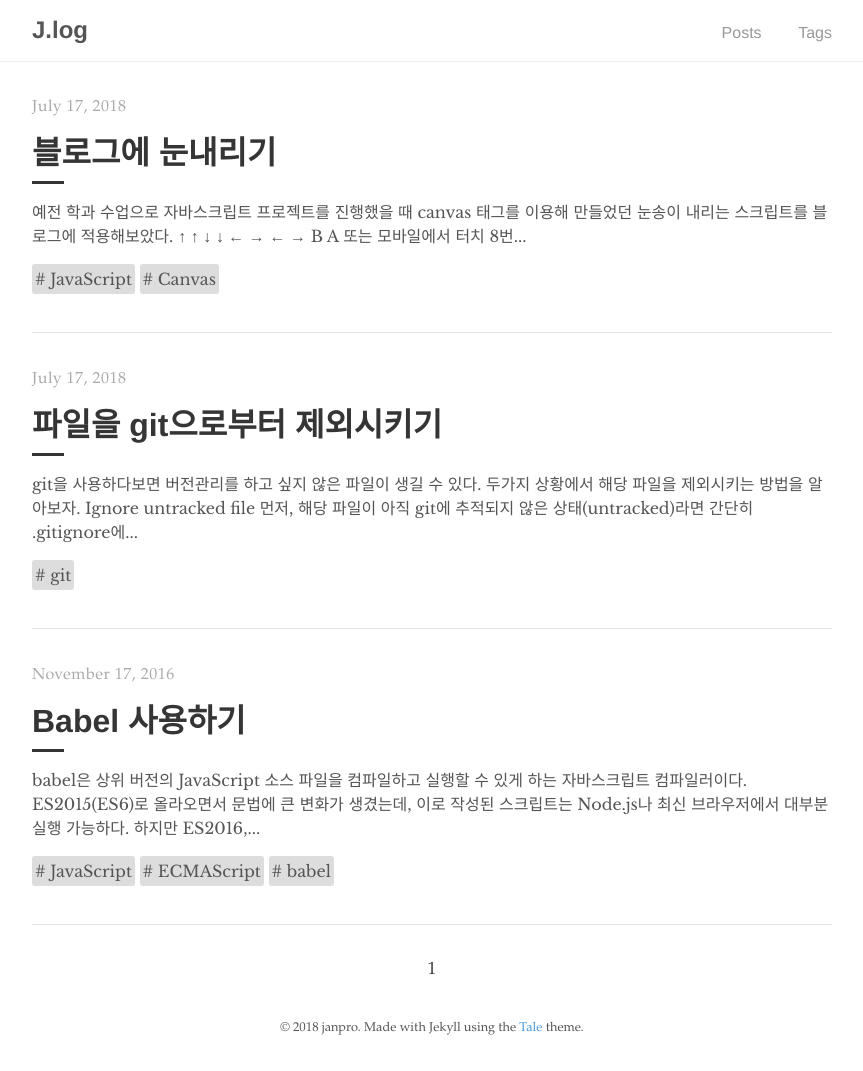
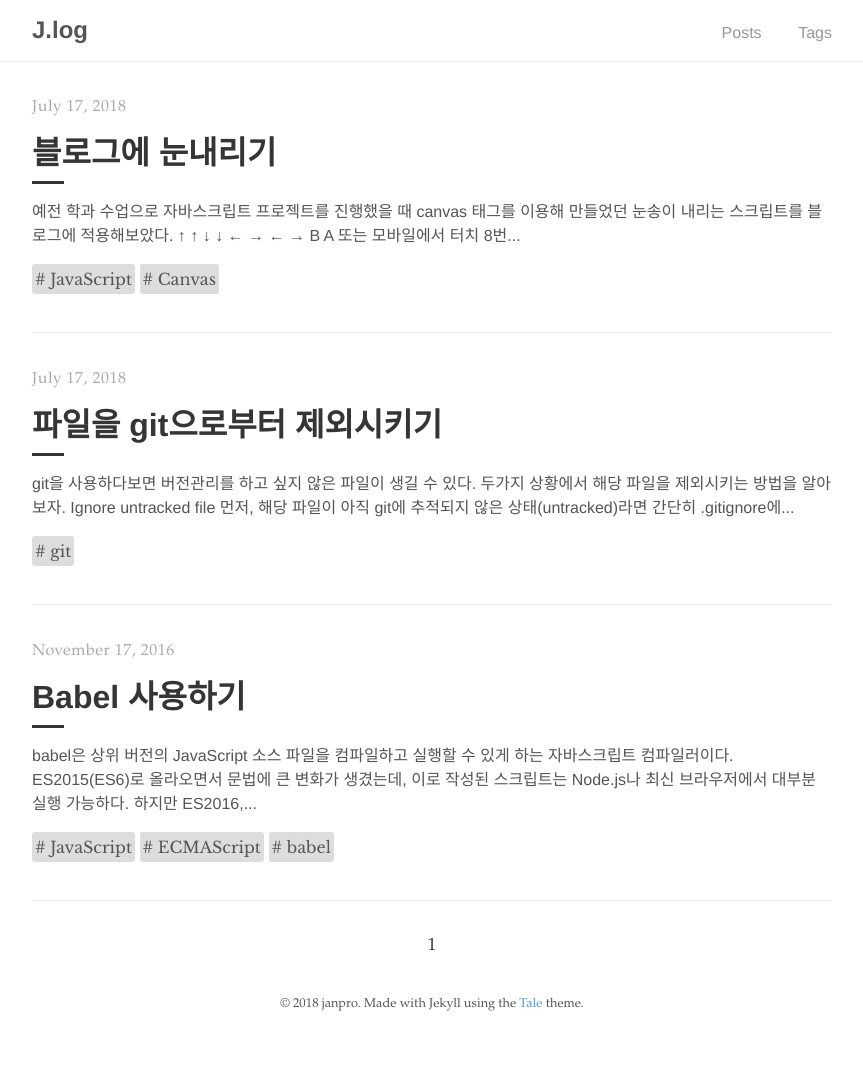
Before and after one commit to janpro0706/janpro0706.github.io, a Jekyll site: the page built from index.html, in a window 1280 px wide. Shown: the whole page, without its empty margins (208-1071 px from the left). Built offline with Jekyll 4.4.1, drawn with Linux system fonts in a browser that asks for light colours; the list of posts is cut into pages by our own code; comment, search, counter and statistics services are not loaded; after the commit the page ends 1047 px from its top, so only the background shows below that.

Commit message:
change font of p tags.

```diff
--- a/_sass/tale/_base.scss
+++ b/_sass/tale/_base.scss
@@ -33,6 +33,10 @@ h6 {
   color: $default-shade;
   font-family: $sans-serif;
   line-height: normal;
+}
+
+p {
+  font-family: $sans-serif;
 }
 
 a {
```
